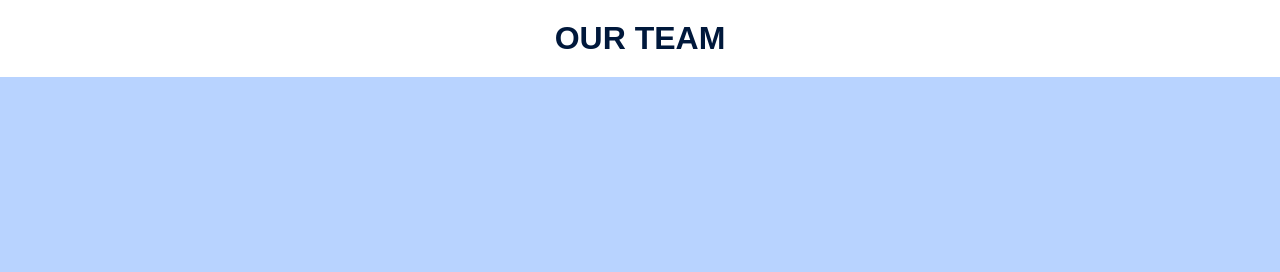
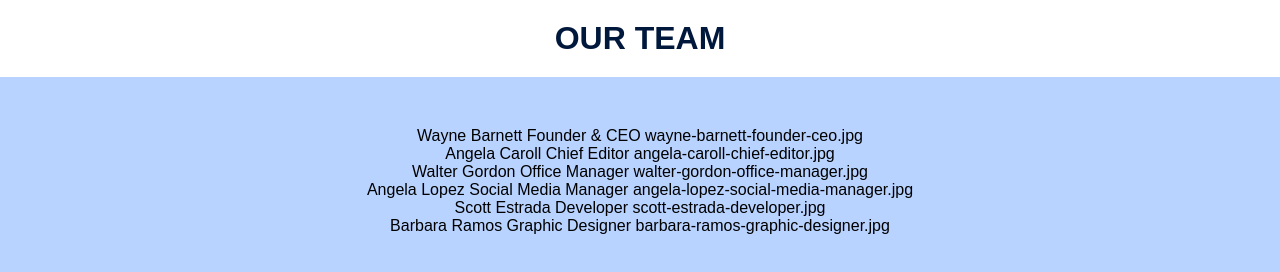
Before and after one commit to GiacomoAccardi/js-our-team, a plain HTML site: page index.html in a window 1280 px wide. Drawn offline with Linux system fonts and the light colour scheme.

Commit message:
[UPD] Milestone 2 DONE!

```diff
--- a/css/style.css
+++ b/css/style.css
@@ -14,3 +14,7 @@ header{
     text-align: center;
     padding: 20px;
 }
+main #target{
+    text-align: center;
+    margin-top: 50px;
+}
--- a/script/script.js
+++ b/script/script.js
@@ -51,5 +51,8 @@ for (i = 0; i < members.length; i++){
     console.log(members[i]);
 }
 
-//Stampo sul DOM le info di ogni membro
-const memberPrint = document.getElementById('target')
+//Stampo sulla pagina le info di ogni membro
+const memberPrint = document.getElementById('target');
+for (i = 0; i < members.length; i++){
+    memberPrint.innerHTML += `${members[i].name} ${members[i].role} ${members[i].photo} <br>`
+}
```
